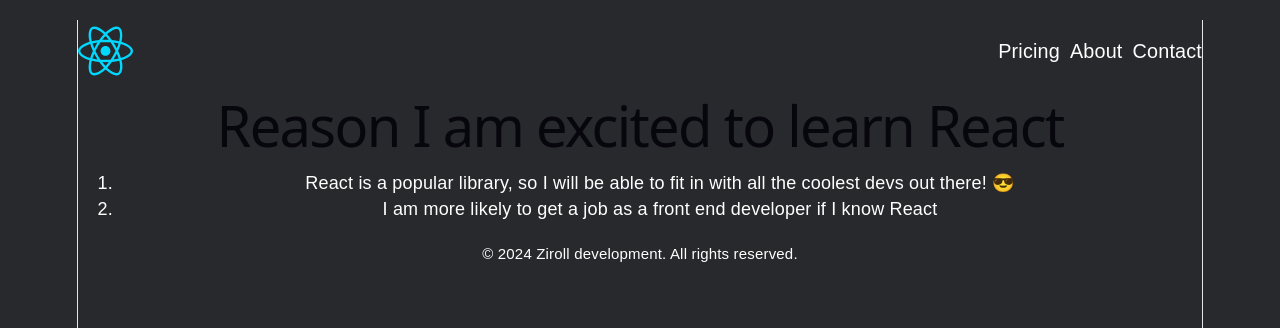
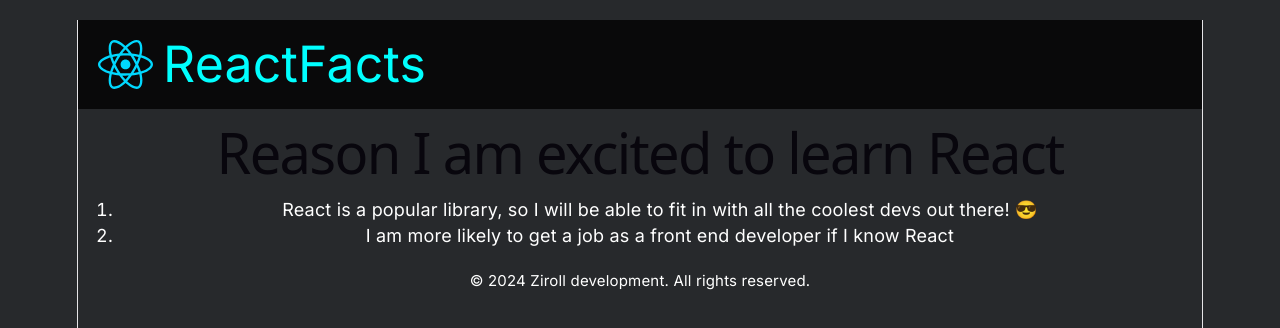
Before and after one commit to Yuvaraj-Kumaran/scrimba_static_page, a React (Vite) app: page / in a window 1280 px wide. Shown: the top 328 px of the page. Built offline with nearby package versions, Linux system fonts and the light colour scheme.

Commit message:
nav styling

```diff
--- a/index.html
+++ b/index.html
@@ -2,6 +2,12 @@
 <html lang="en">
   <head>
     <meta charset="UTF-8" />
+    <link rel="preconnect" href="https://fonts.googleapis.com" />
+    <link rel="preconnect" href="https://fonts.gstatic.com" crossorigin />
+    <link
+      href="https://fonts.googleapis.com/css2?family=Inter:wght@100..900&display=swap"
+      rel="stylesheet"
+    />
     <link rel="icon" type="image/svg+xml" href="/favicon.svg" />
     <meta name="viewport" content="width=device-width, initial-scale=1.0" />
     <title>staticpage</title>
--- a/src/App.css
+++ b/src/App.css
@@ -1,10 +1,10 @@
-*{
+* {
   box-sizing: border-box;
 }
 
 body {
   padding: 20px;
-    font-family: Arial, Helvetica, sans-serif;
+  font-family: Inter, sans-serif;
   background: #27292c;
   color: white;
 }
@@ -17,17 +17,25 @@ h1 {
   width: 55px;
 }
 
-.nav-list{
+.nav-list {
   list-style: none;
   display: flex;
 }
 
 .header {
   display: flex;
-    justify-content:space-between ;
+  background-color: rgba(0, 0, 0, 0.774);
+  align-items: center;
+  padding: 20px;
 }
 
 .nav-list-item {
   margin-left: 10px;
   font-size: 1.1rem;
 }
+
+nav {
+  color: aqua;
+  font-size: 50px;
+  margin-left: 10px;
+}
--- a/src/components/Header.jsx
+++ b/src/components/Header.jsx
@@ -5,11 +5,7 @@ export function Header() {
     <header className="header">
       <img src={reactLogo} className="img-size" alt="React logo" />
       <nav>
-        <ul className="nav-list">
-          <li className="nav-list-item">Pricing</li>
-          <li className="nav-list-item">About</li>
-          <li className="nav-list-item">Contact</li>
-        </ul>
+        ReactFacts
       </nav>
     </header>
   );
```
Lines whose indentation alone changed are shown as unchanged.
